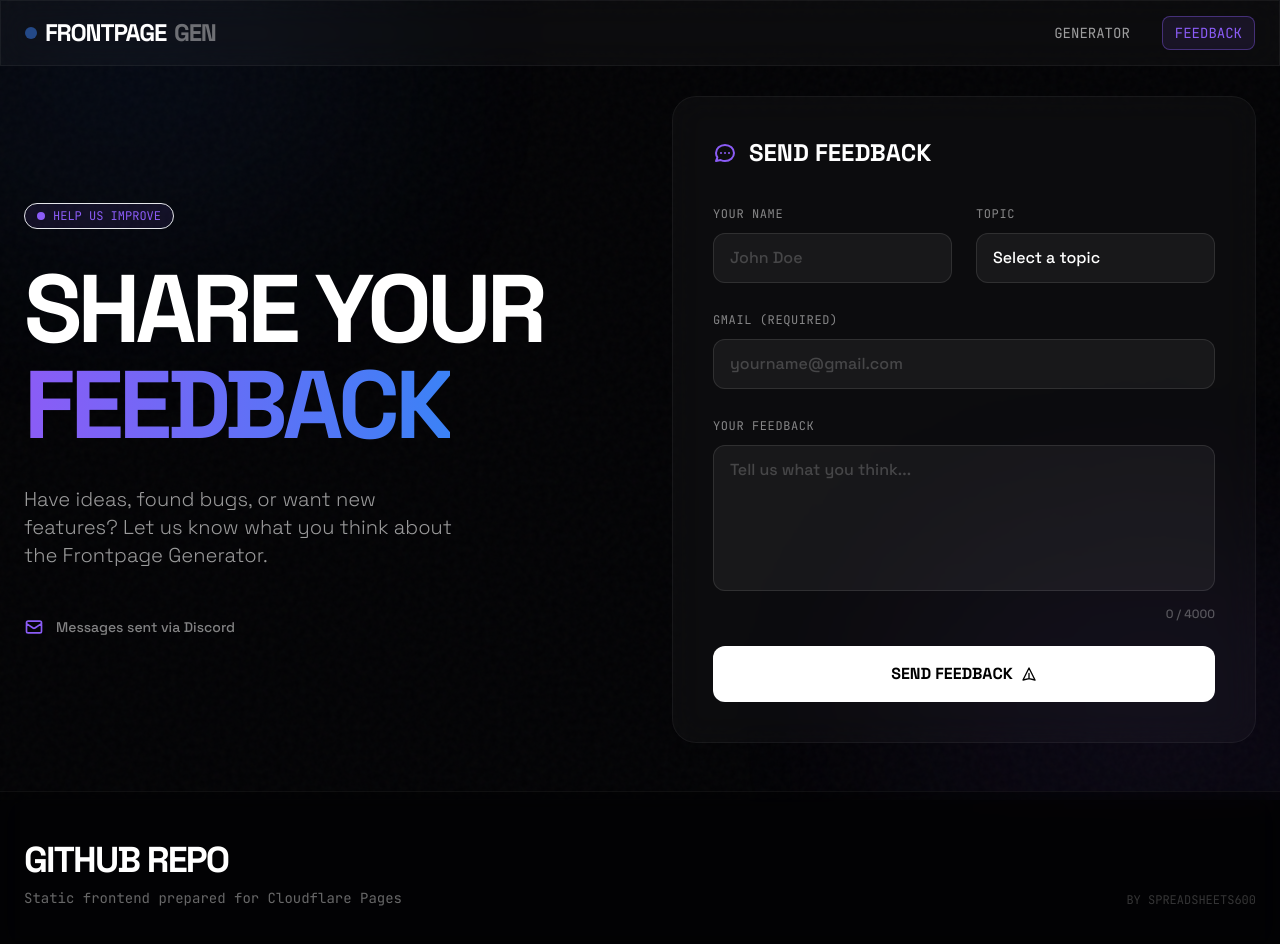
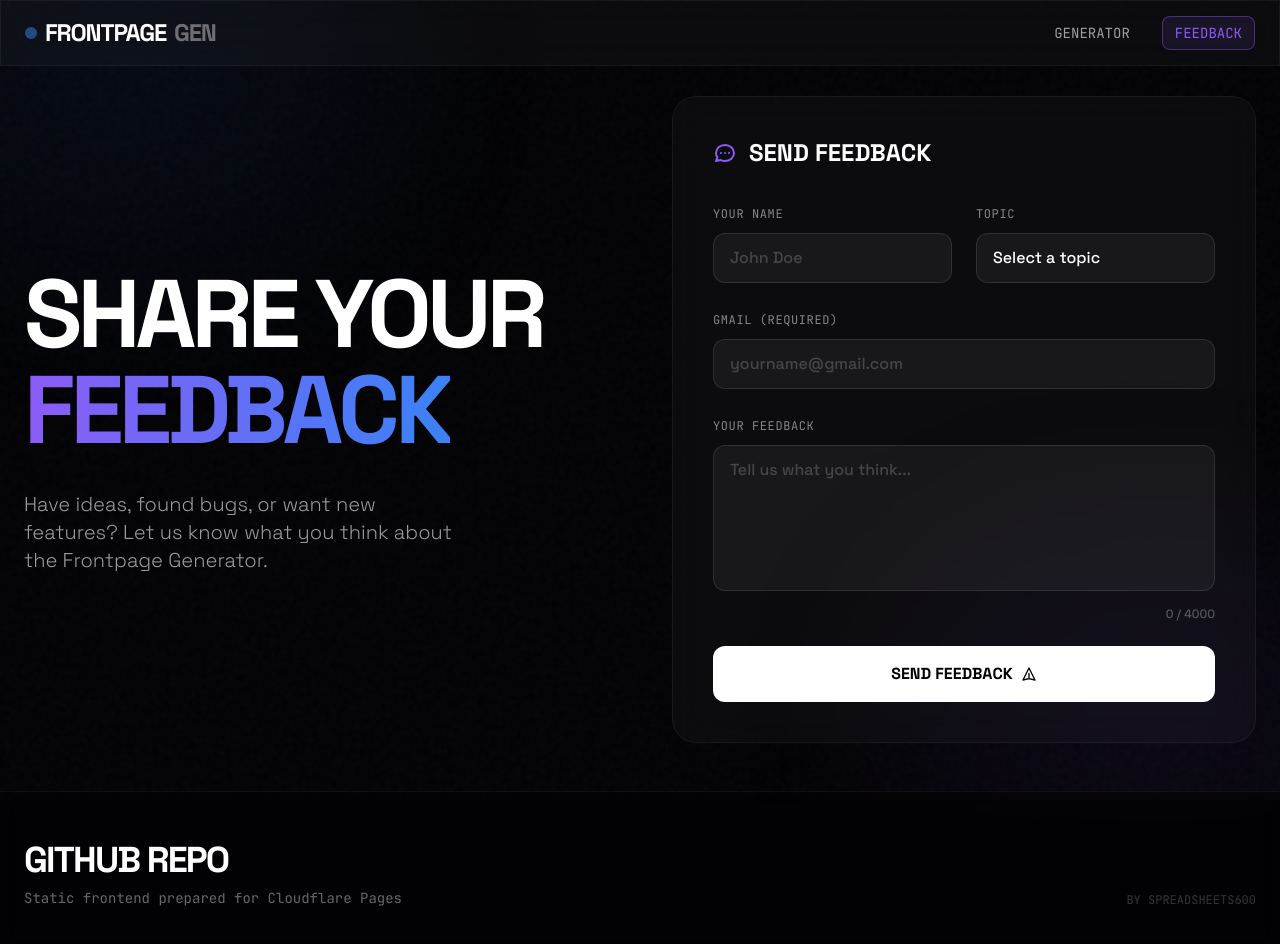
Before and after one commit to SpreadSheets600/Frontpage-Generator, a website: page feedback.html in a window 1280 px wide. Drawn offline with nearby package versions, Linux system fonts and the light colour scheme.

Commit message:
Improve writeups

```diff
--- a/feedback.html
+++ b/feedback.html
@@ -117,20 +117,6 @@
                     class="max-w-7xl mx-auto grid grid-cols-1 lg:grid-cols-2 gap-16 items-center min-h-[80vh]"
                 >
                     <div class="space-y-8 reveal text-center lg:text-left">
-                        <div
-                            class="inline-flex items-center gap-2 px-3 py-1 rounded-full border cyber/30 bg-cyber/10 text-cyber font-mono text-xs"
-                        >
-                            <span class="relative flex h-2 w-2">
-                                <span
-                                    class="animate-ping absolute inline-flex h-full w-full rounded-full cyber opacity-75"
-                                ></span>
-                                <span
-                                    class="relative inline-flex rounded-full h-2 w-2 bg-cyber"
-                                ></span>
-                            </span>
-                            HELP US IMPROVE
-                        </div>
-
                         <h1
                             class="text-5xl sm:text-6xl md:text-8xl font-bold tracking-tighter leading-[0.9]"
                         >
@@ -147,29 +133,6 @@
                             Have ideas, found bugs, or want new features? Let us
                             know what you think about the Frontpage Generator.
                         </p>
-
-                        <div
-                            class="flex items-center gap-4 pt-4 justify-center lg:justify-start"
-                        >
-                            <div class="flex items-center gap-3">
-                                <svg
-                                    class="w-5 h-5 text-cyber"
-                                    fill="none"
-                                    stroke="currentColor"
-                                    viewBox="0 0 24 24"
-                                >
-                                    <path
-                                        stroke-linecap="round"
-                                        stroke-linejoin="round"
-                                        stroke-width="2"
-                                        d="M3 8l7.89 5.26a2 2 0 002.22 0L21 8M5 19h14a2 2 0 002-2V7a2 2 0 00-2-2H5a2 2 0 00-2 2v10a2 2 0 002 2z"
-                                    ></path>
-                                </svg>
-                                <span class="text-sm text-white/50"
-                                    >Messages sent via Discord</span
-                                >
-                            </div>
-                        </div>
                     </div>
 
                     <div
```
Also changed, not shown: index.html (+2 -26 lines), README.md.
